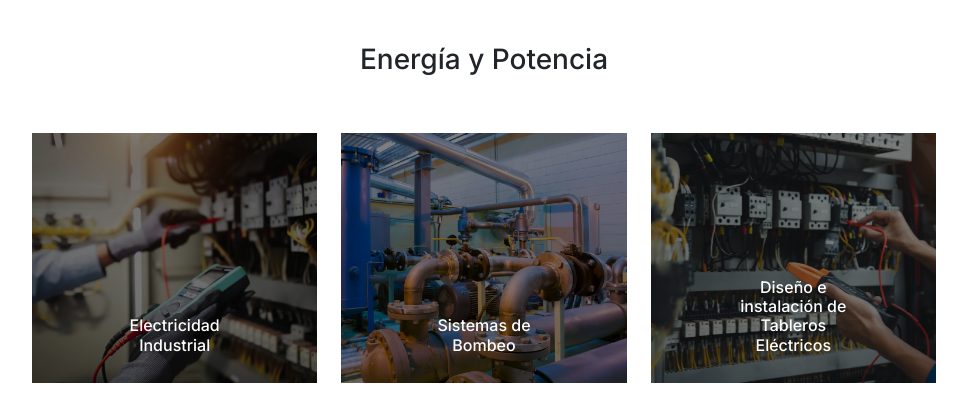
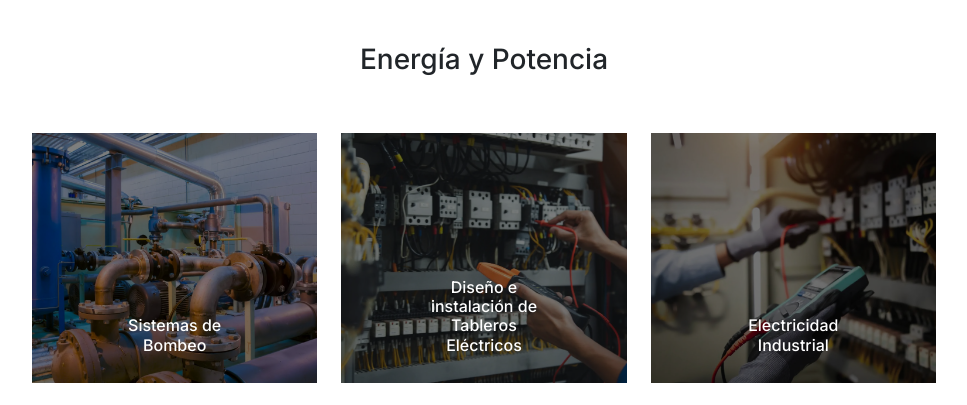
Before and after one commit to JeanpierMorales/Producci-nT-Control, a React (Vite) app: page / in a window 1280 px wide. Shown: the part 3220-3625 px from the top of the page, without its empty margins (156-1123 px from the left). Built offline with nearby package versions, Linux system fonts and the light colour scheme; grey boxes are pictures that could not be loaded.

Commit message:
Actualizacionde Energia y potencia- orden de imagenes

```diff
--- a/src/Components/Inicio.tsx
+++ b/src/Components/Inicio.tsx
@@ -107,16 +107,16 @@
   const specialtiesELECT = [
     //ENERGIA & POTENCIA
     {
-      title: "Electricidad Industrial",
-      image: EspecialidadesEleYPot,
-    },
-    {
       title: "Sistemas de Bombeo",
       image: EspecialidadesSisBom,
     },
     {
       title: "Diseño e instalación de Tableros Eléctricos",
       image: EspecialidadesDisTabEl,
+    },
+    {
+      title: "Electricidad Industrial",
+      image: EspecialidadesEleYPot,
     },
     {
       title: "Sistemas de Potencia & Energía",
--- a/src/main.tsx
+++ b/src/main.tsx
@@ -1,7 +1,6 @@
 import { StrictMode } from "react";
 import { createRoot } from "react-dom/client";
 import "bootstrap/dist/css/bootstrap.min.css";
-import "./index.css";
 import App from "./App.tsx";
 
 createRoot(document.getElementById("root")!).render(
```
Also changed, not shown: src/index.css (deleted, +0 -69 lines).
